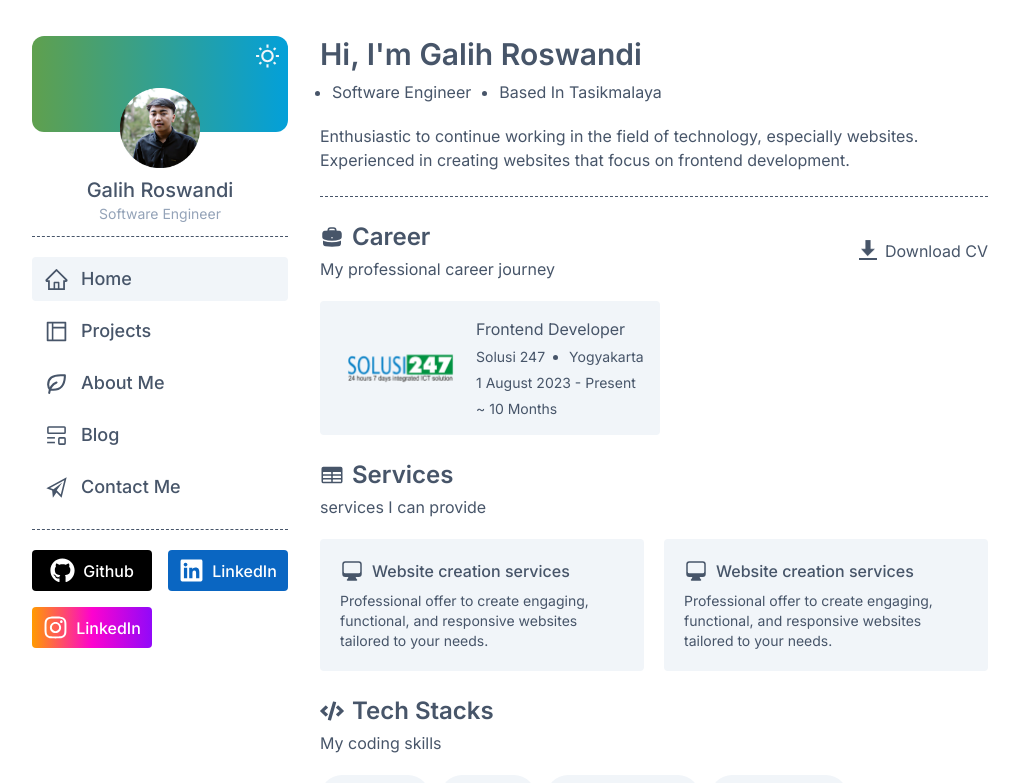
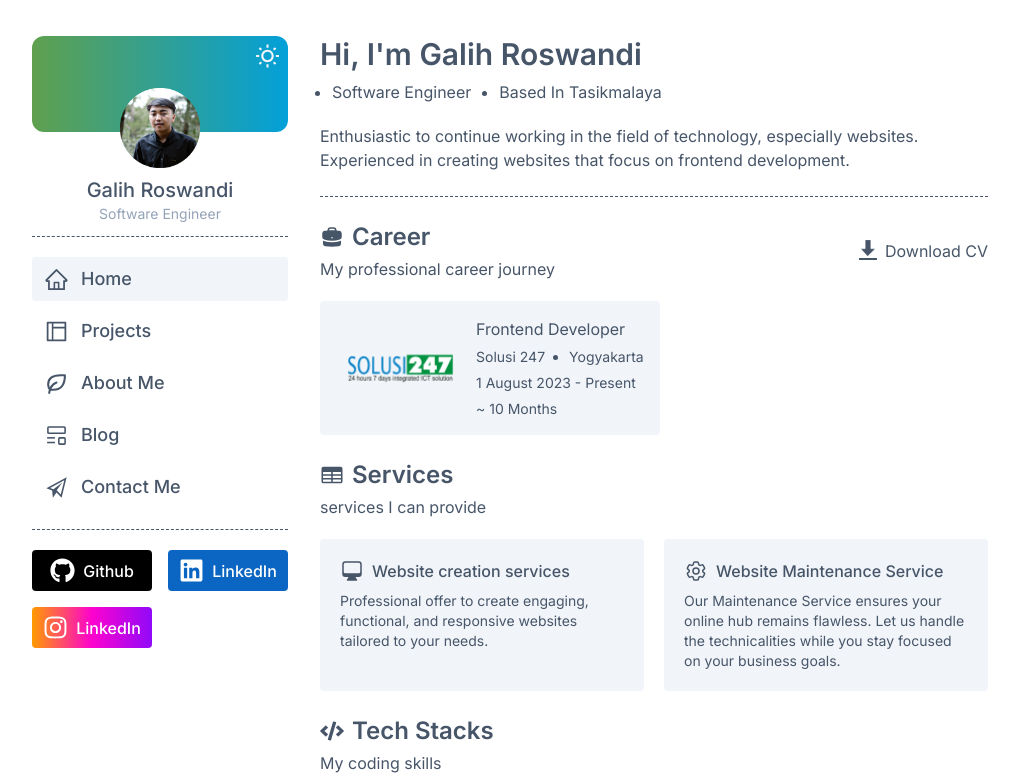
Before and after one commit to galihroswandi/Personal-Portfolio, a Next.js app: page / in a window 1280 px wide. Shown: the top 783 px of the page, without its empty margins (120-1139 px from the left). Built offline with nearby package versions, Linux system fonts and the light colour scheme.

Commit message:
feat: Navigasi funsionalitas Halaman

```diff
--- a/package.json
+++ b/package.json
@@ -9,6 +9,7 @@
     "lint": "next lint"
   },
   "dependencies": {
+    "framer-motion": "^11.2.6",
     "next": "14.2.3",
     "react": "^18",
     "react-dom": "^18"
--- a/src/components/Elements/Buttons/ButtonWithImage.tsx
+++ b/src/components/Elements/Buttons/ButtonWithImage.tsx
@@ -8,10 +8,17 @@ interface ButtonWithImageProps {
   imgUrl?: string;
   customParentClass?: string;
   customImageClass?: string;
+  linkUrl?: string;
 }
 export default function ButtonWithImage(props: ButtonWithImageProps) {
-  const { useButton, children, imgUrl, customParentClass, customImageClass } =
-    props;
+  const {
+    useButton,
+    children,
+    imgUrl,
+    customParentClass,
+    customImageClass,
+    linkUrl,
+  } = props;
 
   if (useButton) {
     return (
@@ -31,7 +38,7 @@ export default function ButtonWithImage(props: ButtonWithImageProps) {
     );
   } else {
     return (
-      <Link href={"/"} className={customParentClass}>
+      <Link href={linkUrl || "/"} className={customParentClass}>
         {children ? (
           children
         ) : (
--- a/src/components/Elements/Cards/CardProject.tsx
+++ b/src/components/Elements/Cards/CardProject.tsx
@@ -7,14 +7,20 @@ export default function CardProject({
   imgProject,
   title,
   desc,
+  linkProject,
 }: {
   children: React.ReactNode;
   imgProject: string;
   title: string;
   desc: string;
+  linkProject: string;
 }) {
   return (
-    <Link href={"/"} className="card rounded bg-slate-100 inline-block group">
+    <Link
+      href={linkProject}
+      target="_blank"
+      className="card rounded bg-slate-100 inline-block group"
+    >
       <Image
         src={imgProject}
         alt={title}
--- /dev/null
+++ b/src/components/Elements/Cards/CardService.tsx
@@ -0,0 +1,24 @@
+import { TextHeaderWithIcon } from "../Sections/HeaderContent";
+
+export default function CardService({
+  title,
+  children,
+  desc,
+}: {
+  title: string;
+  children: React.ReactNode;
+  desc: string;
+}) {
+  return (
+    <section className="bg-slate-100 w-fit p-4 sm:p-5 rounded">
+      <TextHeaderWithIcon
+        title={title}
+        desc=""
+        customClassTitle="text-base font-medium"
+      >
+        {children}
+      </TextHeaderWithIcon>
+      <p className="text-sm text-slate-600 mt-2">{desc}</p>
+    </section>
+  );
+}
--- a/src/components/Elements/Sections/CardService.tsx
+++ /dev/null
@@ -1,30 +0,0 @@
-import { TextHeaderWithIcon } from "./HeaderContent";
-
-export default function CardService() {
-  return (
-    <section className="bg-slate-100 w-fit p-4 sm:p-5 rounded">
-      <TextHeaderWithIcon
-        title="Website creation services"
-        desc=""
-        customClassTitle="text-base font-medium"
-      >
-        <svg
-          xmlns="http://www.w3.org/2000/svg"
-          viewBox="0 0 24 24"
-          fill="currentColor"
-          className="w-6 h-6"
-        >
-          <path
-            fillRule="evenodd"
-            d="M2.25 5.25a3 3 0 0 1 3-3h13.5a3 3 0 0 1 3 3V15a3 3 0 0 1-3 3h-3v.257c0 .597.237 1.17.659 1.591l.621.622a.75.75 0 0 1-.53 1.28h-9a.75.75 0 0 1-.53-1.28l.621-.622a2.25 2.25 0 0 0 .659-1.59V18h-3a3 3 0 0 1-3-3V5.25Zm1.5 0v7.5a1.5 1.5 0 0 0 1.5 1.5h13.5a1.5 1.5 0 0 0 1.5-1.5v-7.5a1.5 1.5 0 0 0-1.5-1.5H5.25a1.5 1.5 0 0 0-1.5 1.5Z"
-            clipRule="evenodd"
-          />
-        </svg>
-      </TextHeaderWithIcon>
-      <p className="text-sm text-slate-600 mt-2">
-        Professional offer to create engaging, functional, and responsive
-        websites tailored to your needs.
-      </p>
-    </section>
-  );
-}
--- a/src/components/Elements/Sections/HeaderContent.tsx
+++ b/src/components/Elements/Sections/HeaderContent.tsx
@@ -20,7 +20,8 @@ export default function HeaderContent() {
         </svg>
       </TextHeaderWithIcon>
       <ButtonWithImage
-        useButton={true}
+        useButton={false}
+        linkUrl="https://www.cakeresume.com/pdf/s--tBeLbuI1RntBOWKzRq21Gg--/7E8Nz.pdf"
         customParentClass={`flex items-center gap-2`}
       >
         <section className="border-b-2 border-slate-600 px-0.5">
--- a/src/components/Fragments/CardsProject.tsx
+++ b/src/components/Fragments/CardsProject.tsx
@@ -8,6 +8,7 @@ export default function CardsProject() {
         title="E-Comerce Garuda Store"
         desc="This simple e-commerce project uses ReactJS, Firebase, and Redux technologies. In this project, e-commerce applications are built using the ReactJS framework for a responsive user interface."
         imgProject="/img/project-1.png"
+        linkProject="https://github.com/galihroswandi/E-comerce"
       >
         <TechStackImage logoUrl="/icons/react.svg" alt="react logo" />
         <TechStackImage
@@ -24,6 +25,7 @@ export default function CardsProject() {
         title="Landing Page Baarshop"
         desc="The TikTok Seller Client Website is a website project using Next.js and Tailwind CSS. This project aims to give online presence to TikTok sellers and introduce their products to TikTok users. "
         imgProject="/img/project-2.png"
+        linkProject="https://baarshopid.vercel.app"
       >
         <TechStackImage logoUrl="/icons/nextjs.svg" alt="nextjs logo" />
         <TechStackImage
--- a/src/components/Fragments/CareerMain.tsx
+++ b/src/components/Fragments/CareerMain.tsx
@@ -1,4 +1,4 @@
-import CardCareer from "../Elements/Sections/CardCareer";
+import CardCareer from "../Elements/Cards/CardCareer";
 import HeaderContent from "../Elements/Sections/HeaderContent";
 
 export default function CareerMain() {
--- a/src/components/Fragments/Services.tsx
+++ b/src/components/Fragments/Services.tsx
@@ -1,4 +1,4 @@
-import CardService from "../Elements/Sections/CardService";
+import CardService from "../Elements/Cards/CardService";
 import { TextHeaderWithIcon } from "../Elements/Sections/HeaderContent";
 
 export default function Services() {
@@ -19,8 +19,48 @@ export default function Services() {
         </svg>
       </TextHeaderWithIcon>
       <section className="mt-5 grid grid-cols-1 sm:grid-cols-2 gap-5">
-        <CardService />
-        <CardService />
+        <CardService
+          title="Website creation services"
+          desc="Professional offer to create engaging, functional, and responsive
+        websites tailored to your needs."
+        >
+          <svg
+            xmlns="http://www.w3.org/2000/svg"
+            viewBox="0 0 24 24"
+            fill="currentColor"
+            className="w-6 h-6"
+          >
+            <path
+              fillRule="evenodd"
+              d="M2.25 5.25a3 3 0 0 1 3-3h13.5a3 3 0 0 1 3 3V15a3 3 0 0 1-3 3h-3v.257c0 .597.237 1.17.659 1.591l.621.622a.75.75 0 0 1-.53 1.28h-9a.75.75 0 0 1-.53-1.28l.621-.622a2.25 2.25 0 0 0 .659-1.59V18h-3a3 3 0 0 1-3-3V5.25Zm1.5 0v7.5a1.5 1.5 0 0 0 1.5 1.5h13.5a1.5 1.5 0 0 0 1.5-1.5v-7.5a1.5 1.5 0 0 0-1.5-1.5H5.25a1.5 1.5 0 0 0-1.5 1.5Z"
+              clipRule="evenodd"
+            />
+          </svg>
+        </CardService>
+        <CardService
+          title="Website Maintenance Service"
+          desc="Our Maintenance Service ensures your online hub remains flawless. Let us handle the technicalities while you stay focused on your business goals."
+        >
+          <svg
+            xmlns="http://www.w3.org/2000/svg"
+            fill="none"
+            viewBox="0 0 24 24"
+            strokeWidth={1.5}
+            stroke="currentColor"
+            className="w-6 h-6"
+          >
+            <path
+              strokeLinecap="round"
+              strokeLinejoin="round"
+              d="M9.594 3.94c.09-.542.56-.94 1.11-.94h2.593c.55 0 1.02.398 1.11.94l.213 1.281c.063.374.313.686.645.87.074.04.147.083.22.127.325.196.72.257 1.075.124l1.217-.456a1.125 1.125 0 0 1 1.37.49l1.296 2.247a1.125 1.125 0 0 1-.26 1.431l-1.003.827c-.293.241-.438.613-.43.992a7.723 7.723 0 0 1 0 .255c-.008.378.137.75.43.991l1.004.827c.424.35.534.955.26 1.43l-1.298 2.247a1.125 1.125 0 0 1-1.369.491l-1.217-.456c-.355-.133-.75-.072-1.076.124a6.47 6.47 0 0 1-.22.128c-.331.183-.581.495-.644.869l-.213 1.281c-.09.543-.56.94-1.11.94h-2.594c-.55 0-1.019-.398-1.11-.94l-.213-1.281c-.062-.374-.312-.686-.644-.87a6.52 6.52 0 0 1-.22-.127c-.325-.196-.72-.257-1.076-.124l-1.217.456a1.125 1.125 0 0 1-1.369-.49l-1.297-2.247a1.125 1.125 0 0 1 .26-1.431l1.004-.827c.292-.24.437-.613.43-.991a6.932 6.932 0 0 1 0-.255c.007-.38-.138-.751-.43-.992l-1.004-.827a1.125 1.125 0 0 1-.26-1.43l1.297-2.247a1.125 1.125 0 0 1 1.37-.491l1.216.456c.356.133.751.072 1.076-.124.072-.044.146-.086.22-.128.332-.183.582-.495.644-.869l.214-1.28Z"
+            />
+            <path
+              strokeLinecap="round"
+              strokeLinejoin="round"
+              d="M15 12a3 3 0 1 1-6 0 3 3 0 0 1 6 0Z"
+            />
+          </svg>
+        </CardService>
       </section>
     </section>
   );
```
Also changed, not shown: src/components/Elements/Sections/Navigation.tsx (+31 -5 lines), src/components/Elements/Cards/CardCareer.tsx (renamed from src/components/Elements/Sections/CardCareer.tsx), 1 other file (tests, documents, lock files or other folders).
